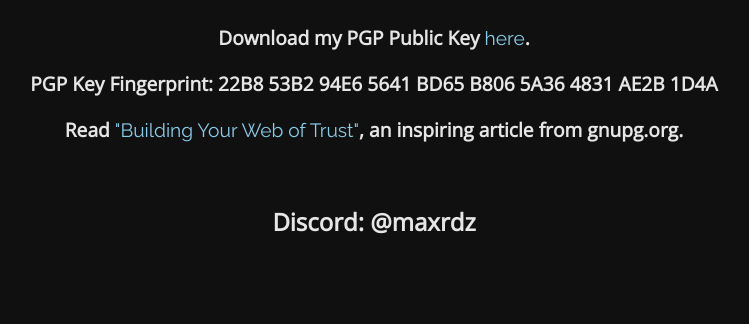
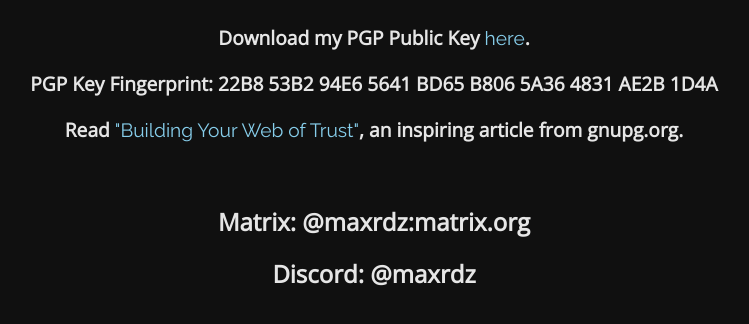
Before and after one commit to maxrdz/maxrdz.github.io, a plain HTML site: page index.html in a window 1280 px wide. Shown: the part 4749-5073 px from the top of the page, without its empty margins (266-1015 px from the left). Drawn offline with nearby package versions, Linux system fonts and the light colour scheme.

Commit message:
Added matrix username tag to homepage contact section

```diff
--- a/index.html
+++ b/index.html
@@ -552,6 +552,7 @@
 		<h3>Read <a style="display: inline; color: skyblue;" href="https://www.gnupg.org/gph/en/manual/x547.html">"Building Your Web of Trust"</a>, an inspiring article from gnupg.org.</h3>
 		<br>
 
+		<h2>Matrix: @maxrdz:matrix.org</h2>
                 <h2>Discord: @maxrdz</h2> <br><br>
 
             </section>
```
